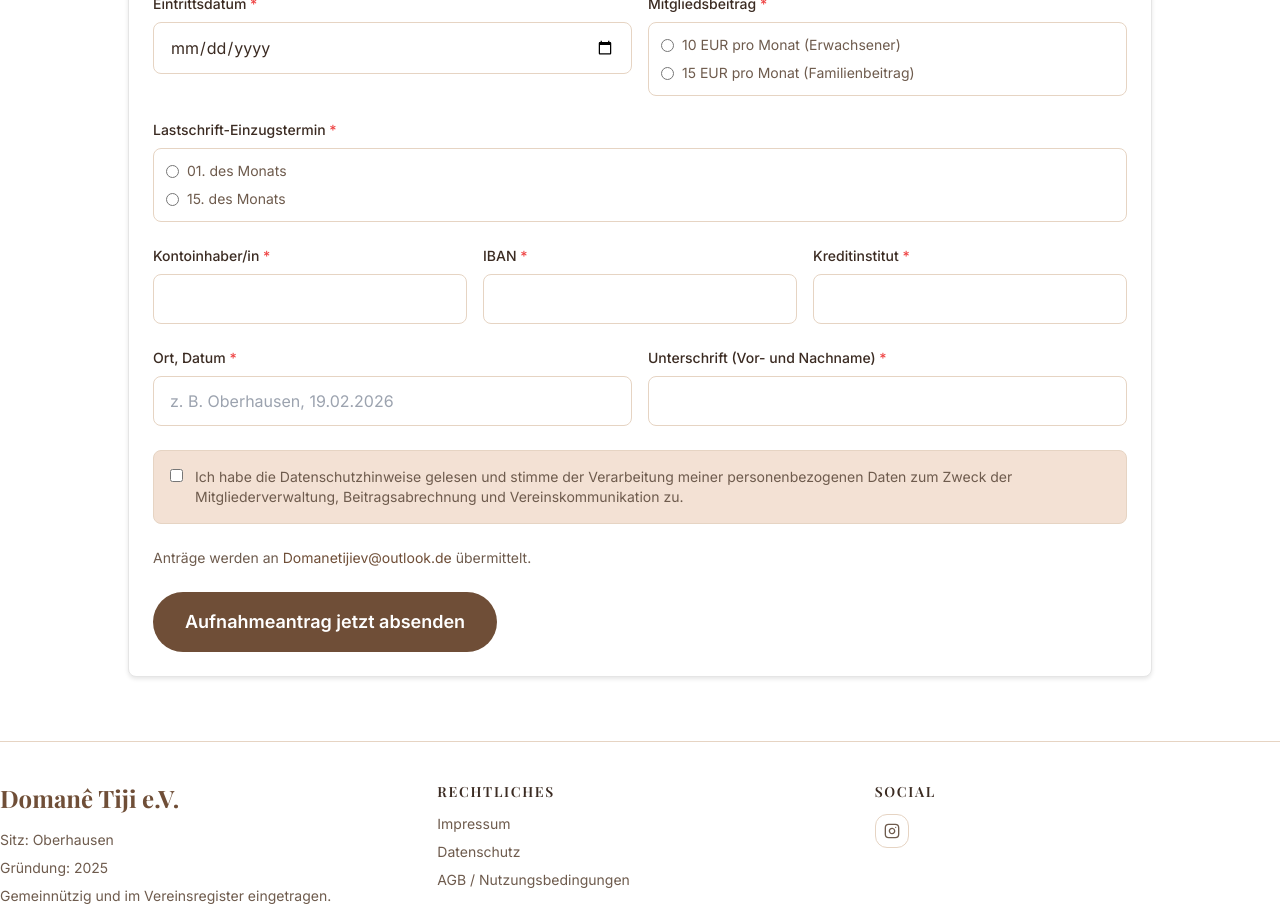
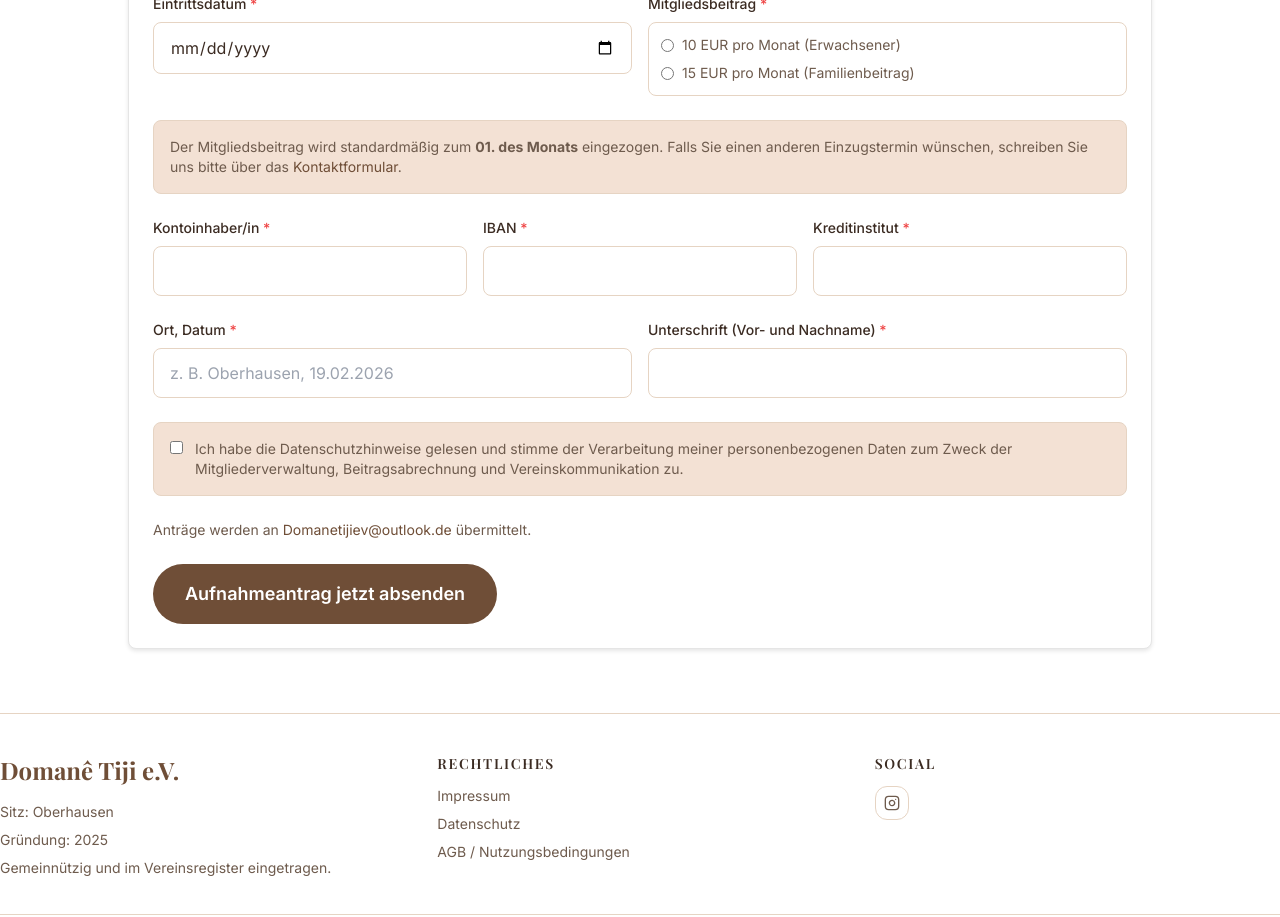
Before and after one commit to Matchdaymedia/domanetiji, a Next.js app: page /unterstuetzen in a window 1280 px wide. Shown: the part 1360-2277 px from the top of the page. Built offline with nearby package versions, Linux system fonts and the light colour scheme; a web font is replaced by a local one.

Commit message:
Set default debit date to first of month with contact note

```diff
--- a/app/unterstuetzen/page.tsx
+++ b/app/unterstuetzen/page.tsx
@@ -149,18 +149,14 @@ export default function SupportPage() {
                 </Field>
               </div>
 
-              <Field label="Lastschrift-Einzugstermin" required>
-                <div className="space-y-2 rounded-lg border border-border p-3">
-                  <label className="flex items-center gap-2 text-sm text-text-secondary">
-                    <input type="radio" name="einzugstermin" value="01. des Monats" required />
-                    01. des Monats
-                  </label>
-                  <label className="flex items-center gap-2 text-sm text-text-secondary">
-                    <input type="radio" name="einzugstermin" value="15. des Monats" required />
-                    15. des Monats
-                  </label>
-                </div>
-              </Field>
+              <div className="rounded-lg border border-border bg-highlight p-4 text-sm text-text-secondary">
+                Der Mitgliedsbeitrag wird standardmäßig zum <strong>01. des Monats</strong> eingezogen.
+                Falls Sie einen anderen Einzugstermin wünschen, schreiben Sie uns bitte über das{' '}
+                <a href="/kontakt" className="text-primary hover:underline">
+                  Kontaktformular
+                </a>
+                .
+              </div>
 
               <div className="grid gap-4 md:grid-cols-3">
                 <Field label="Kontoinhaber/in" required>
```
